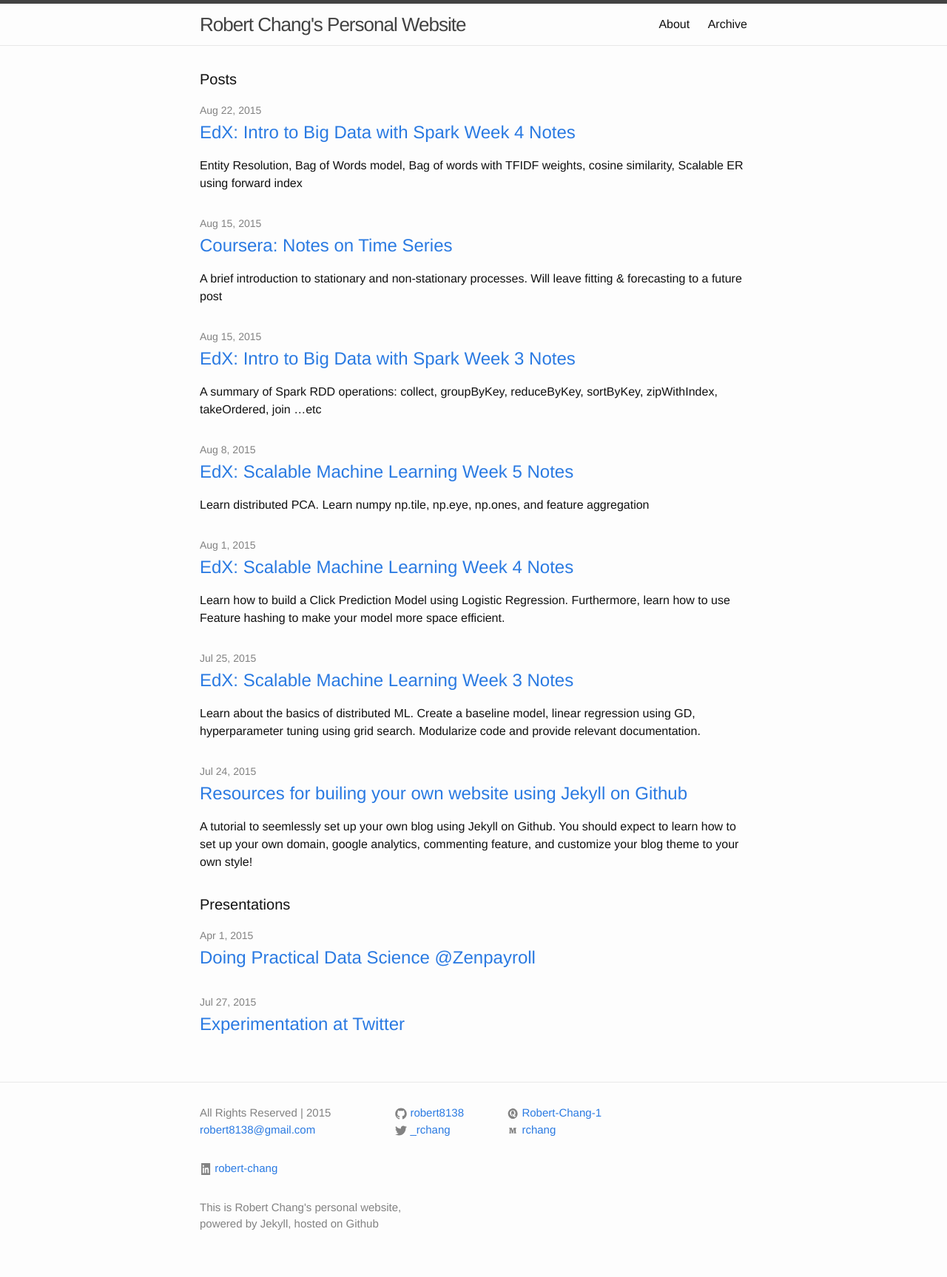
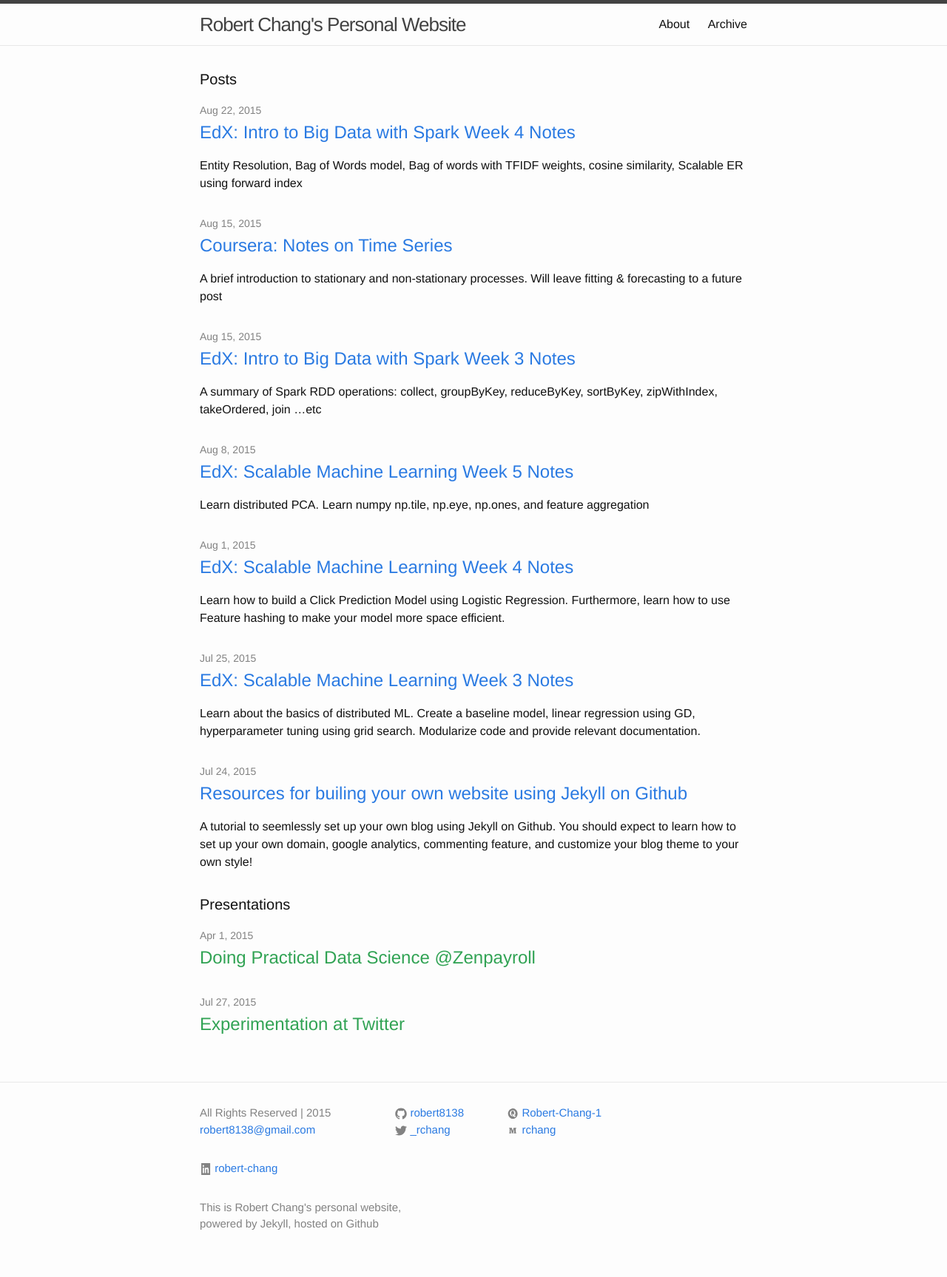
Before and after one commit to robert8138/robert8138.github.io, a Jekyll site: the page built from index.html, in a window 1280 px wide. Shown: the whole page at 74% size. Built offline with Jekyll 4.4.1, drawn with Linux system fonts in a browser that asks for light colours.

Commit message:
Change text color of presentations

```diff
--- a/_sass/_layout.scss
+++ b/_sass/_layout.scss
@@ -193,7 +193,11 @@
     font-size: 24px;
 }
 
-
+.presentation-link {
+    display: block;
+    font-size: 24px;
+    color: $green-color;
+}
 
 /**
  * Posts
--- a/css/main.scss
+++ b/css/main.scss
@@ -16,6 +16,9 @@ $spacing-unit:     30px;
 $text-color:       #111;
 $background-color: #fdfdfd;
 $brand-color:      #2a7ae2;
+
+$green-color:      #31a354;
+$red-color:        #de2d26;
 
 $grey-color:       #828282;
 $grey-color-light: lighten($grey-color, 40%);
--- a/index.html
+++ b/index.html
@@ -26,7 +26,7 @@ layout: default
       <li>
         <span class="post-meta">{{ presentation.date | date: "%b %-d, %Y" }}</span>
         <h2>
-          <a class="post-link" href="{{ presentation.url | prepend: site.baseurl }}">{{ presentation.name }}</a>
+          <a class="presentation-link" href="{{ presentation.url | prepend: site.baseurl }}">{{ presentation.name }}</a>
         </h2>
       </li>
       {% endfor %}
```
